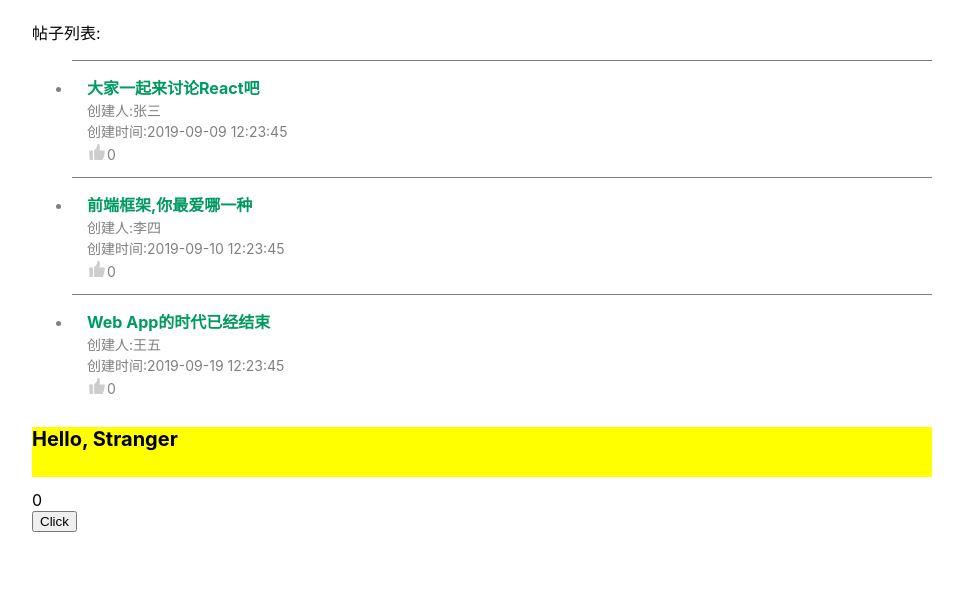
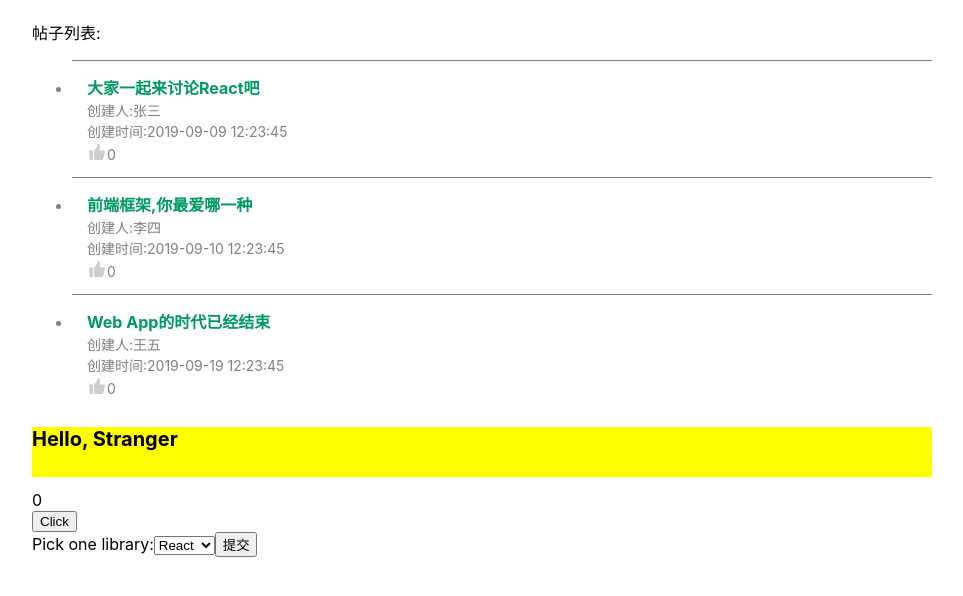
Before and after one commit to kekenalog/react-app, a React (Create React App) app: page / in a window 1280 px wide. Shown: the top 596 px of the page, without its empty margins (158-1121 px from the left). Built offline with nearby package versions, Linux system fonts and the light colour scheme.

Commit message:
select组件

```diff
--- a/src/ch02/PostList.js
+++ b/src/ch02/PostList.js
@@ -3,6 +3,7 @@ import React, { Component } from 'react'
 import PostItem from './PostItem'
 import { Welcome } from './Welcome'
 import MyComponent from './MyComponent'
+import ReactStackForm from './ReactStackForm'
 
 import './PostList.css'
 
@@ -68,6 +69,9 @@ class PostList extends Component {
         <span>
           <MyComponent />
         </span>
+        <span>
+          <ReactStackForm />
+        </span>
       </div>
     )
   }
--- /dev/null
+++ b/src/ch02/ReactStackForm.js
@@ -0,0 +1,41 @@
+import React, { Component, form } from 'react'
+
+class ReactStackForm extends Component {
+  constructor(props) {
+    super(props)
+    this.state = { value: 'react' }
+  }
+
+  handleChange = (event) => {
+    console.log('before======', this.state.value)
+    this.setState({
+      value: event.target.value
+    })
+    console.log('after======', this.state.value)
+  }
+
+  handleSubmit = (e) => {
+    e.preventDefault()
+    console.log('You Picked [%s]', this.state.value)
+  }
+
+  render() {
+    return (
+      <form onSubmit={this.handleSubmit}>
+        <label>
+          Pick one library:
+          <select value={this.state.value} onChange={this.handleChange}>
+            <option value="react">React</option>
+            <option value="redux">Redux</option>
+            <option value="mobx">Mobx</option>
+          </select>
+        </label>
+        <label>
+          <input type="submit" value="提交" />
+        </label>
+      </form>
+    )
+  }
+}
+
+export default ReactStackForm
```
